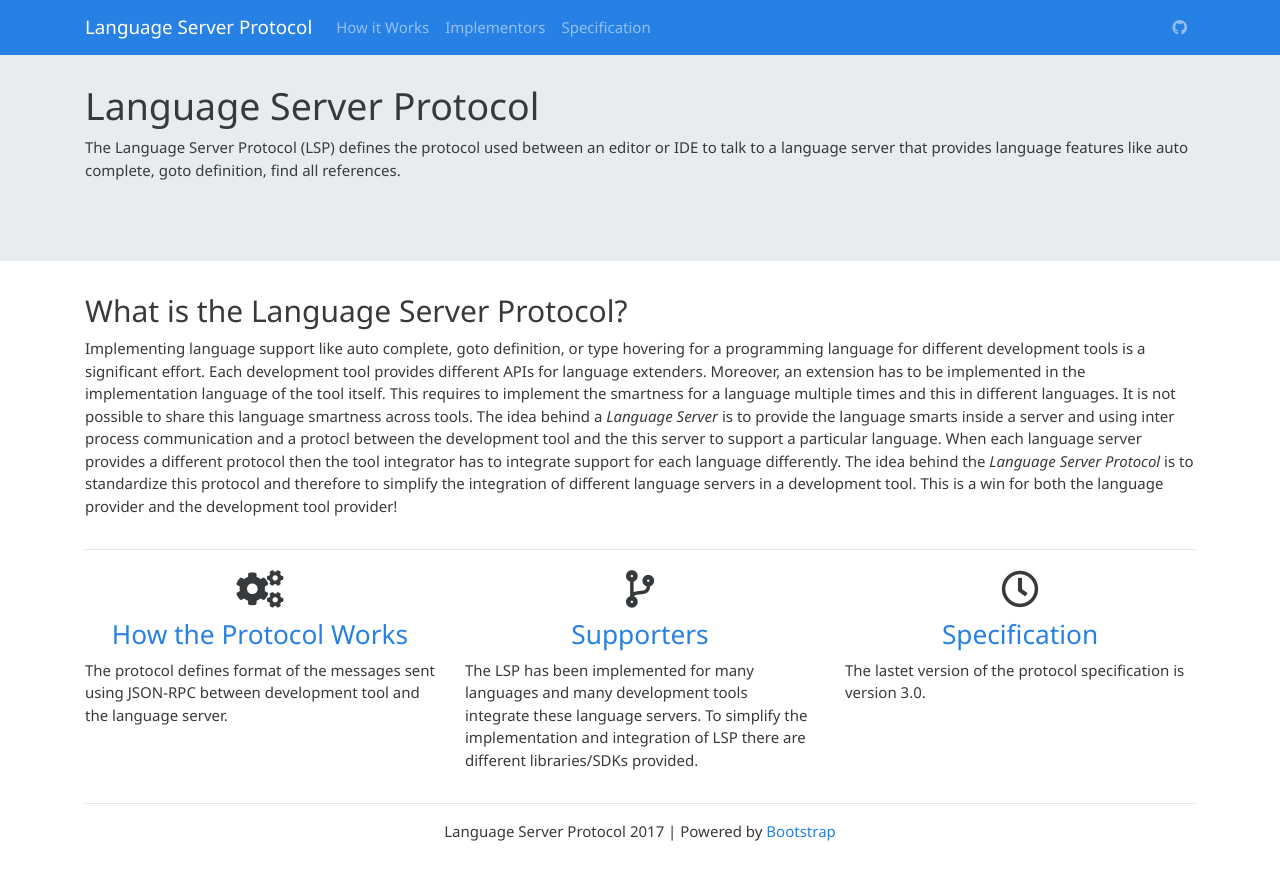
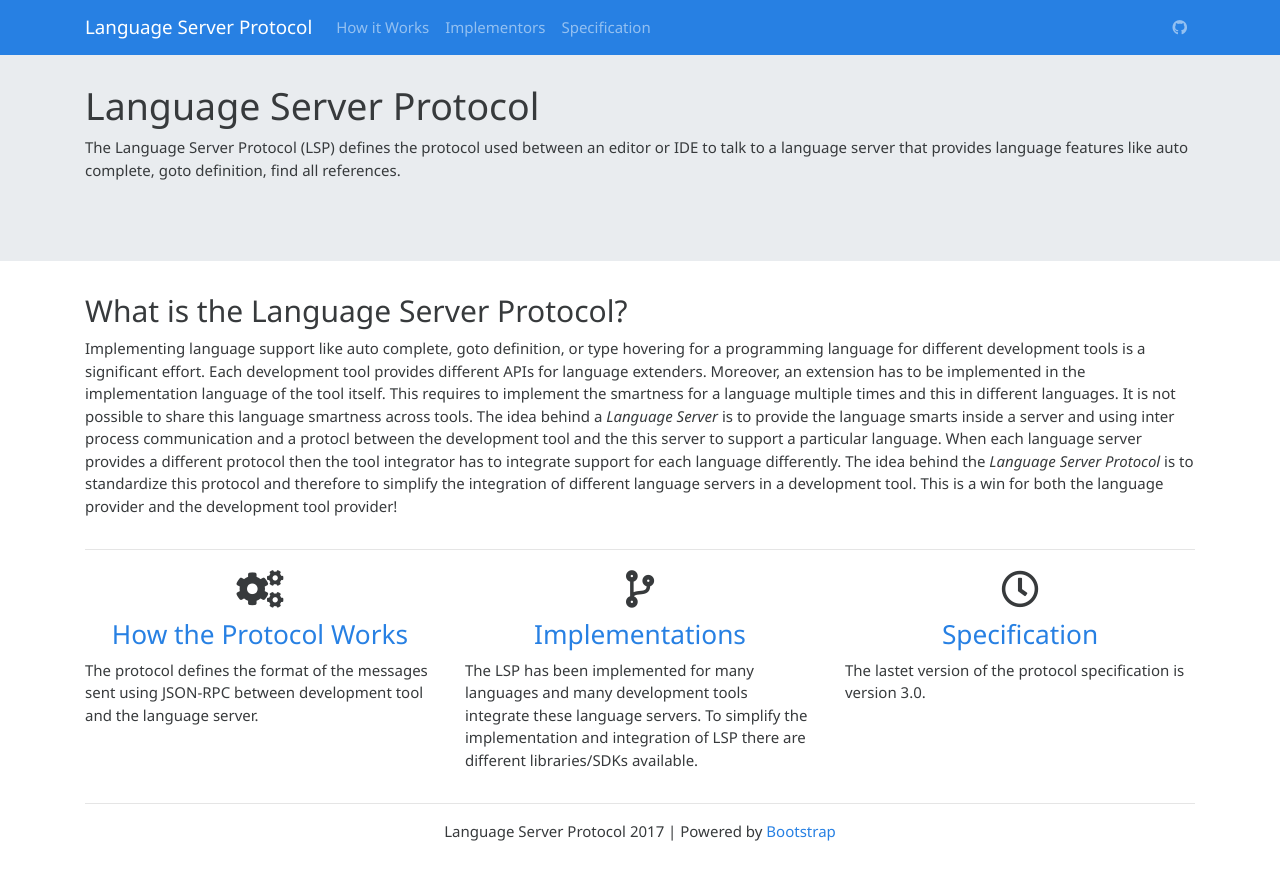
Before and after one commit to microsoft/language-server-protocol, a Jekyll site: the page built from index.html, in a window 1280 px wide. Shown: the top 880 px of the page. Built offline with Jekyll 4.4.1, drawn with Linux system fonts in a browser that asks for light colours; nearby versions of some CDN libraries.

Commit message:
more tweaks

```diff
--- a/index.html
+++ b/index.html
@@ -31,15 +31,15 @@ layout: default
             <h1 class="text-center"><i class="fa fa-cogs" aria-hidden="true"></i></h1>
             <a href='{{ "/howItWorks" | prepend: site.baseurl }}'><h3 class="text-center">How the Protocol Works</h3></a>
             <p>
-                The protocol defines format of the messages sent using JSON-RPC between development tool and the language server.
+                The protocol defines the format of the messages sent using JSON-RPC between development tool and the language server.
             </p>
         </div>
         <div class="col-lg-4">
             <h1 class="text-center"><i class="fas fa-code-branch" aria-hidden="true"></i></h1>
             {% assign sorted = site.implementors | sort: 'index' %}
-            <a href = "{{ sorted.first.url | prepend: site.baseurl }}"><h3 class="text-center">Supporters</h3></a>
+            <a href = "{{ sorted.first.url | prepend: site.baseurl }}"><h3 class="text-center">Implementations</h3></a>
             <p>
-                The LSP has been implemented for many languages and many development tools integrate these language servers. To simplify the implementation and integration of LSP there are different libraries/SDKs provided.
+                The LSP has been implemented for many languages and many development tools integrate these language servers. To simplify the implementation and integration of LSP there are different libraries/SDKs available.
             </p>
         </div>
         <div class="col-lg-4">
```
